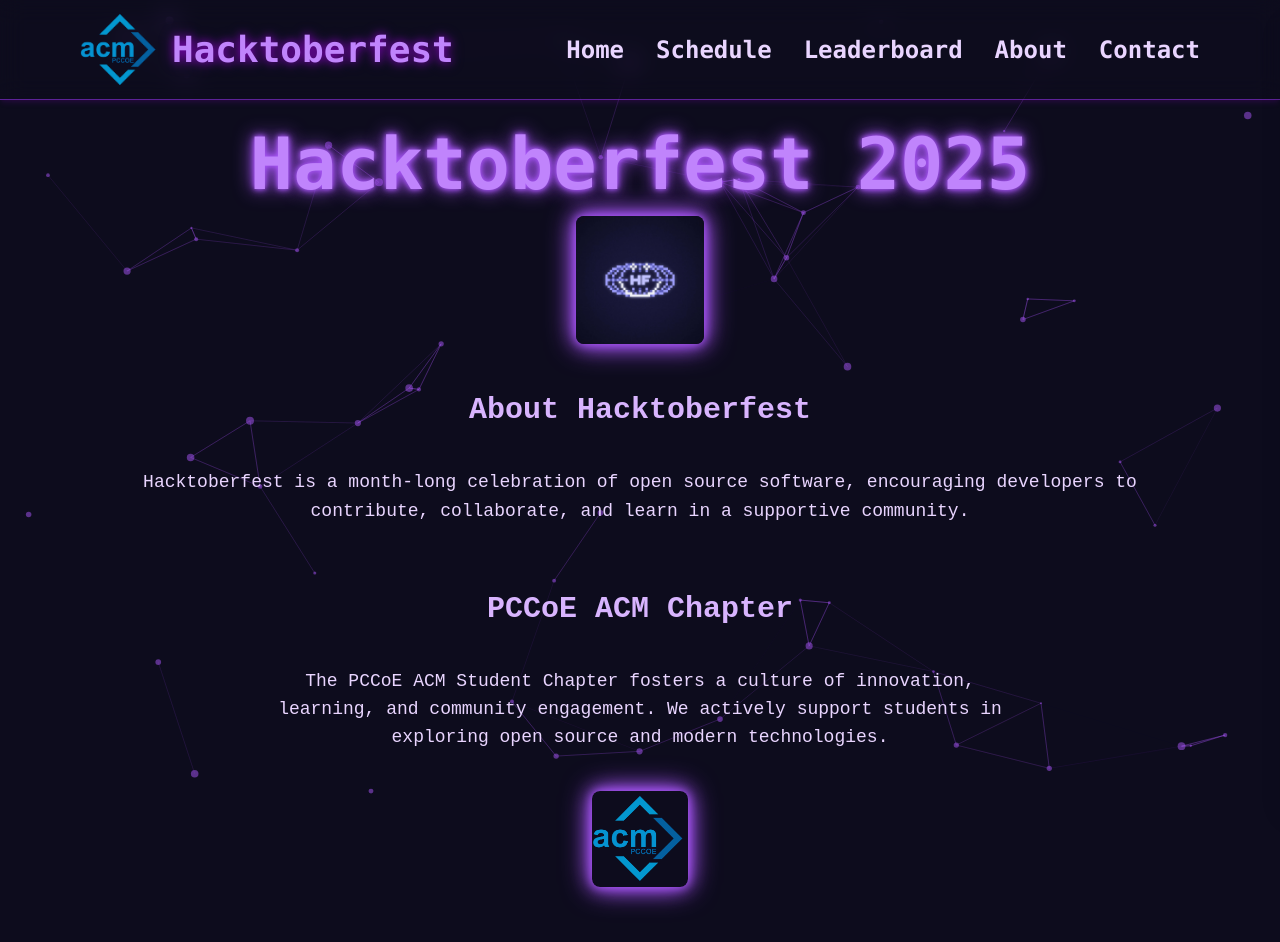
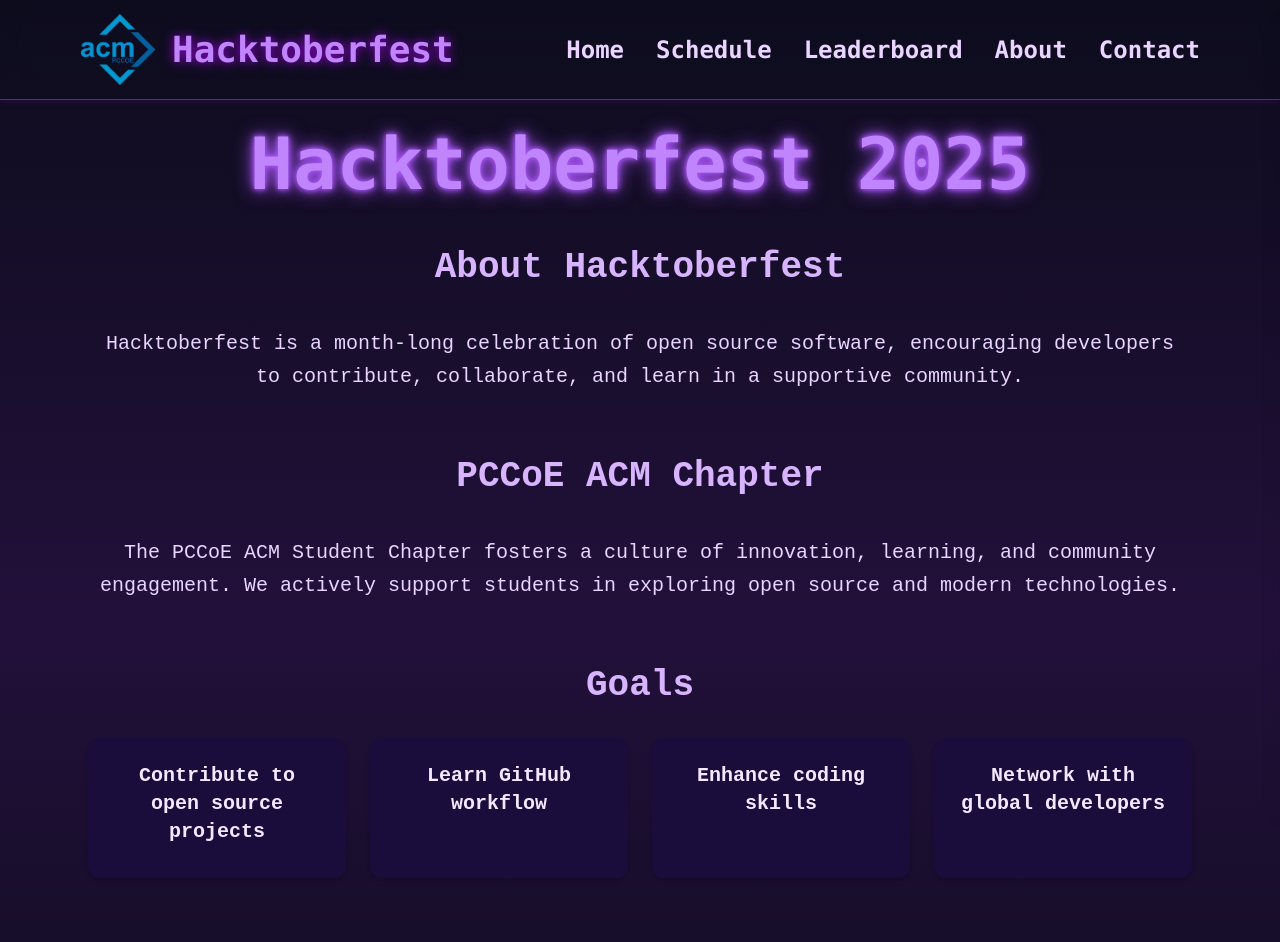
Before and after one commit to Krushnakant-08/Hacktober-frontend, a React (Create React App) app: page /about in a window 1280 px wide. Shown: the top 942 px of the page. Built offline with nearby package versions, Linux system fonts and the light colour scheme.

Commit message:
Frontend completed

```diff
--- a/src/App.js
+++ b/src/App.js
@@ -7,6 +7,8 @@
 import ContactPage from "./pages/contacts";
 import Footer from "./components/Footer";
 import About from "./pages/About";
+import Leaderboard from "./pages/Leaderboard";
+
 
 function App() {
   return (
@@ -21,20 +23,21 @@
             <div id="schedule">
               <Schedule />
             </div>
+            <div id="about">
+              <About />
+            </div>
             <div id="contact">
               <ContactPage />
-            </div >
-            {/* <div id="about">
-              <About />
-            </div> */}
+            </div>
+            <Footer />
           </div>
         } />
         <Route path="/projects" element={<ProjectsPage />} />
         <Route path="/schedule" element={<Schedule />} />
         <Route path="/contact" element={<ContactPage />} />
         <Route path="/about" element={<About />} />
+        <Route path="/leaderboard" element={<Leaderboard />} />
       </Routes>
-      <Footer />
     </Router>
   );
 }
--- a/src/components/Footer.js
+++ b/src/components/Footer.js
@@ -138,7 +138,7 @@
 
           <div className="text-center md:text-right">
             <p className="text-purple-200/60 font-mono text-sm">
-              © 2025 Hacktoberfest. Made with 💜 by PCCoE ACM
+              © 2025 Hacktoberfest. Made with 💜 by SY WebMasters
             </p>
             <p className="text-purple-200/40 font-mono text-xs mt-1">
               Open Source • Community Driven • Innovation Focused
--- a/src/components/navbar.js
+++ b/src/components/navbar.js
@@ -29,7 +29,7 @@
           const elementId = link.href.substring(1); // Remove the # from href
           const element = document.getElementById(elementId);
           if (element) {
-            const navbarHeight = 120; // Account for fixed navbar height
+            const navbarHeight = 60; // Account for fixed navbar height
             const elementPosition = element.offsetTop - navbarHeight;
             window.scrollTo({
               top: elementPosition,
@@ -42,7 +42,7 @@
         const elementId = link.href.substring(1); // Remove the # from href
         const element = document.getElementById(elementId);
         if (element) {
-          const navbarHeight = 120; // Account for fixed navbar height
+          const navbarHeight = 60; // Account for fixed navbar height
           const elementPosition = element.offsetTop - navbarHeight;
           window.scrollTo({
             top: elementPosition,
--- a/src/pages/About.js
+++ b/src/pages/About.js
@@ -1,6 +1,4 @@
-import React, { useCallback } from "react";
-import Particles from "react-tsparticles";
-import { loadFull } from "tsparticles";
+import React from "react";
 
 const goals = [
   "Contribute to open source projects",
@@ -10,94 +8,45 @@
 ];
 
 export default function About() {
-  // Initialize particles engine
-  const particlesInit = useCallback(async (engine) => {
-    await loadFull(engine);
-  }, []);
-
   return (
     <div className="relative min-h-screen bg-[#0D0C1D] text-white overflow-x-hidden">
-      {/* Background Particles */}
-      <Particles
-        id="tsparticles"
-        init={particlesInit}
-        options={{
-          background: { color: "#0D0C1D" },
-          fpsLimit: 60,
-          interactivity: { events: { onHover: { enable: true, mode: "repulse" } } },
-          particles: {
-            color: { value: "#a855f7" },
-            links: { enable: true, color: "#a855f7", distance: 150, opacity: 0.3 },
-            move: { enable: true, speed: 1, direction: "none", random: true, outModes: "bounce" },
-            number: { value: 50, density: { enable: true, area: 800 } },
-            opacity: { value: 0.5 },
-            shape: { type: "circle" },
-            size: { value: { min: 1, max: 4 } },
-          },
-          detectRetina: true,
-        }}
-        className="absolute inset-0 z-0"
-      />
+      {/* Background with consistent styling */}
+      <div className="absolute inset-0 bg-gradient-to-b from-[#0D0C1D] via-[#22103a] to-[#0D0C1D]"></div>
 
-      <div className="relative z-10 max-w-6xl pt-32 mx-auto px-6 py-20">
+      <div className="relative z-20 max-w-6xl pt-32 mx-auto px-6 py-20">
         {/* Title + Logo */}
         <div className="flex flex-col items-center justify-center gap-4 mb-12">
           <h1 className="text-5xl sm:text-6xl md:text-7xl font-mono font-bold text-purple-400 neon-text">
             Hacktoberfest 2025
           </h1>
 
-          <a
-            href="https://hacktoberfest.com/"
-            target="_blank"
-            rel="noopener noreferrer"
-            className="hover:scale-105 transition-transform duration-300"
-          >
-            <img
-              src="/assests/hactober-logo.jpg"
-              alt="Hacktoberfest Logo"
-              className="h-32 w-auto shadow-neon rounded-lg"
-            />
-          </a>
-
 
         </div>
 
         {/* Intro Section */}
         <section className="mb-16 flex flex-col items-center gap-6 text-center">
-          <h2 className="text-3xl font-bold text-purple-300 mb-4">About Hacktoberfest</h2>
-          <p className="text-purple-200 text-lg leading-relaxed">
+          <h2 className="text-4xl font-bold text-purple-300 mb-4">About Hacktoberfest</h2>
+          <p className="text-purple-200 text-xl leading-relaxed">
             Hacktoberfest is a month-long celebration of open source software, encouraging developers to contribute, collaborate, and learn in a supportive community.
           </p>
         </section>
 
         {/* ACM Section */}
         <section className="mb-16 flex flex-col items-center gap-6 text-center">
-          <h2 className="text-3xl font-bold text-purple-300 mb-4">PCCoE ACM Chapter</h2>
-          <p className="text-purple-200 text-lg max-w-3xl">
+          <h2 className="text-4xl font-bold text-purple-300 mb-4">PCCoE ACM Chapter</h2>
+          <p className="text-purple-200 text-xl leading-relaxed">
             The PCCoE ACM Student Chapter fosters a culture of innovation, learning, and community engagement. We actively support students in exploring open source and modern technologies.
           </p>
-          <a
-            href="https://pccoe.acm.org/"
-            target="_blank"
-            rel="noopener noreferrer"
-            className="mt-4 hover:scale-110 transition-transform duration-300"
-          >
-            <img
-              src="/assests/ACM.png"
-              alt="ACM Logo"
-              className="h-24 w-auto shadow-neon rounded-lg"
-            />
-          </a>
         </section>
 
         {/* Goals Section */}
         <section className="mb-16">
-          <h2 className="text-3xl font-bold text-purple-300 mb-8 text-center">Goals</h2>
+          <h2 className="text-4xl font-bold text-purple-300 mb-8 text-center">Goals</h2>
           <div className="flex flex-wrap justify-center gap-6">
             {goals.map((goal, idx) => (
               <div
                 key={idx}
-                className="bg-[#1a0d3b] shadow-neon p-6 rounded-xl w-72 flex-1 text-center transition-transform hover:scale-105"
+                className="bg-[#1a0d3b] shadow-md p-6 rounded-xl w-72 flex-1 text-center transition-transform hover:scale-105"
               >
                 <h3 className="text-xl font-semibold text-purple-100 mb-2">{goal}</h3>
               </div>
@@ -107,8 +56,8 @@
 
         {/* Why Participate Section */}
         <section className="mb-16">
-          <h2 className="text-3xl font-bold text-purple-300 mb-4 text-center">Why Participate?</h2>
-          <p className="text-purple-200 text-lg text-center max-w-3xl mx-auto leading-relaxed">
+          <h2 className="text-4xl font-bold text-purple-300 mb-4 text-center">Why Participate?</h2>
+          <p className="text-purple-200 text-xl text-center mx-auto leading-relaxed">
             Participating in Hacktoberfest 2025 will give you hands-on experience with open source projects, improve your coding skills, build your portfolio, and connect you with a global developer community.
           </p>
         </section>
--- /dev/null
+++ b/src/pages/Leaderboard.js
@@ -0,0 +1,53 @@
+import React from 'react';
+
+const Leaderboard = () => {
+  return (
+    <div className="min-h-screen bg-[#0D0C1D] text-white pt-32 px-4 relative z-10">
+      {/* Background gradient */}
+      <div className="absolute inset-0 bg-gradient-to-b from-[#0D0C1D] via-[#22103a] to-[#0D0C1D]"></div>
+
+      <div className="relative z-20 max-w-6xl mx-auto text-center py-20">
+        {/* Main Title */}
+        <h1
+          className="text-5xl sm:text-6xl md:text-7xl font-mono font-bold text-purple-400 mb-8"
+          style={{
+            textShadow: "0 0 8px rgba(180,0,255,0.6), 0 0 15px rgba(180,0,255,0.4)"
+          }}
+        >
+          Leaderboard
+        </h1>
+
+        {/* Coming Soon Message */}
+        <div className="bg-[#1a0d3b] rounded-2xl shadow-md p-12 max-w-2xl mx-auto mb-12">
+          <h2 className="text-3xl sm:text-4xl font-bold font-bold text-purple-300 mb-6">
+            🚀 Coming Soon!
+          </h2>
+          <p className="text-xl text-purple-200 mb-6 leading-relaxed">
+            We're working hard to bring you an exciting leaderboard that will showcase
+            the top contributors during Hacktoberfest 2025.
+          </p>
+          <p className="text-md text-purple-300 font-mono">
+            Stay tuned for updates! 📊✨
+          </p>
+        </div>
+
+        {/* Feature Preview */}
+        <div className="grid grid-cols-1 md:grid-cols-2 gap-6 max-w-3xl mx-auto">
+          <div className="bg-[#1a0d3b] rounded-xl shadow-sm p-6 border border-purple-500/20">
+            <div className="text-3xl mb-4">🏆</div>
+            <h3 className="text-2xl font-bold text-purple-300 mb-2">Top Contributors</h3>
+            <p className="text-purple-200 text-xl">Track the most active participants</p>
+          </div>
+
+          <div className="bg-[#1a0d3b] rounded-xl shadow-sm p-6 border border-purple-500/20">
+            <div className="text-3xl mb-4">🎯</div>
+            <h3 className="text-2xl font-bold text-purple-300 mb-2">Achievements</h3>
+            <p className="text-purple-200 text-xl">Unlock badges and milestones</p>
+          </div>
+        </div>
+      </div>
+    </div>
+  );
+};
+
+export default Leaderboard;
--- a/src/pages/contacts.js
+++ b/src/pages/contacts.js
@@ -27,7 +27,7 @@
   };
 
   return (
-  <div className="min-h-screen bg-[#0D0C1D] py-4 md:py-8 px-4 md:px-8 lg:px-16">
+  <div className="min-h-screen bg-[#0D0C1D] pt-32 py-4 md:py-8 px-4 md:px-8 lg:px-16 relative z-10">
   <div className="flex flex-col md:flex-row justify-center items-stretch gap-0 py-4 md:py-8 bg-[#22103a] rounded-2xl shadow-lg max-w-4xl my-4 md:my-8 mx-auto">
       {/* Left Side: Info Box */}
       <div className="flex-1 flex items-center justify-center">
--- a/src/pages/schedule.js
+++ b/src/pages/schedule.js
@@ -20,7 +20,7 @@
   }, []);
 
   return (
-    <div id="schedule" className="min-h-screen bg-[#0D0C1D] pt-32 pb-16 px-4">
+    <div id="schedule" className="min-h-screen bg-[#0D0C1D] pt-32 pb-16 px-4 relative z-10">
       <div className="relative max-w-6xl mx-auto">
         {/* Header */}
         <div className="text-center mb-16">
```
